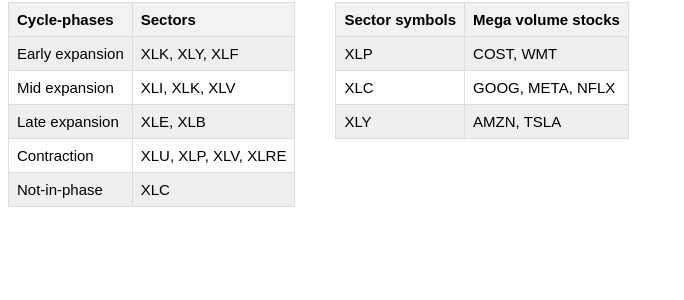
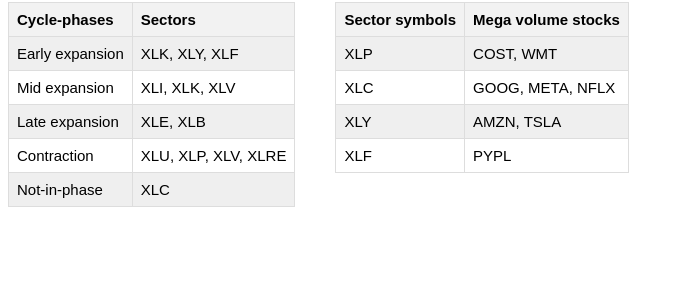
Before and after one commit to vpg-per/htmlpage, a Flask app: template templates/sectorperformance.html in a window 1280 px wide. Shown: the part 117-417 px from the top of the page, without its empty margins (0-684 px from the left). Run offline with Flask 3, Linux system fonts and the light colour scheme; the template is opened without the code that fills it, so the values that code supplies are empty.

Commit message:
Update sectorperformance.html

```diff
--- a/templates/sectorperformance.html
+++ b/templates/sectorperformance.html
@@ -43,6 +43,7 @@
                     <tr><td>XLP</td><td>COST, WMT</td></tr>
                     <tr><td>XLC</td><td>GOOG, META, NFLX</td></tr>
                     <tr><td>XLY</td><td>AMZN, TSLA</td></tr>
+                    <tr><td>XLF</td><td>PYPL</td></tr>
                 </table>
             </div>
         </div>
```
